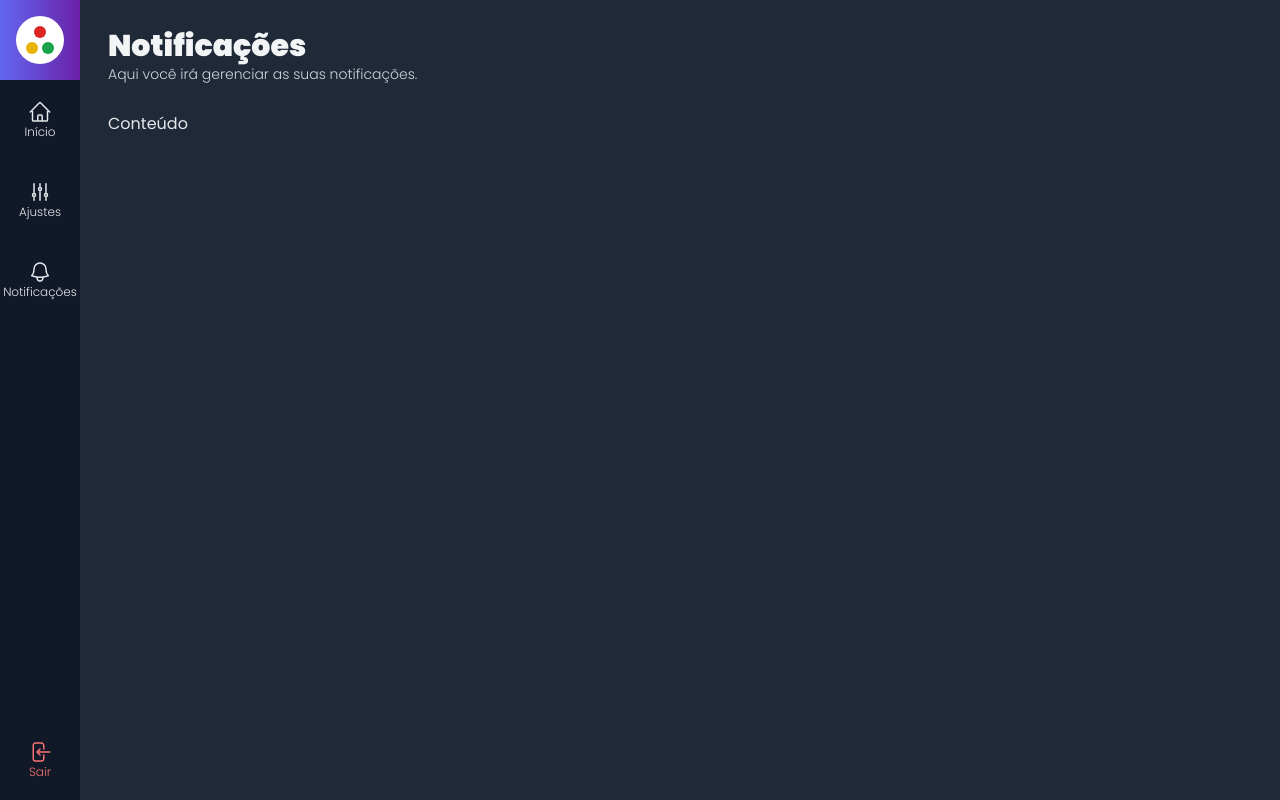
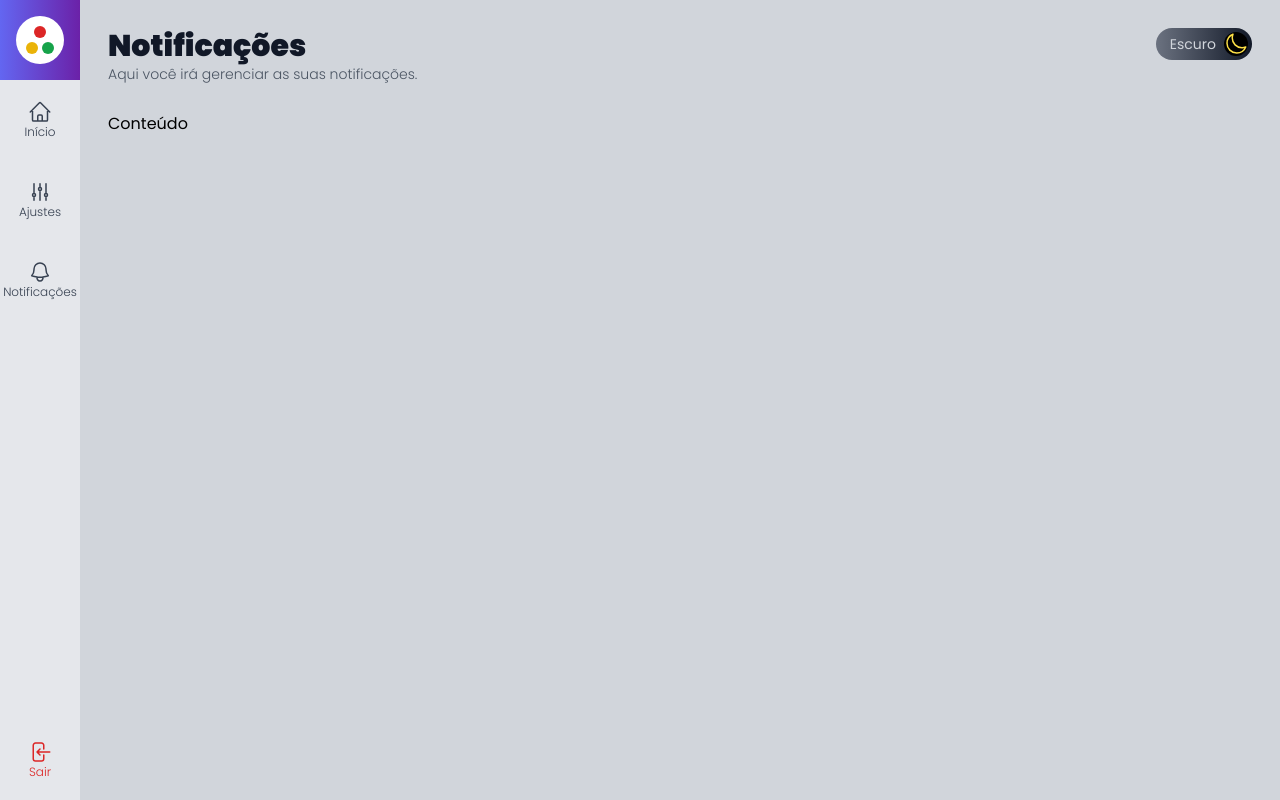
Before and after one commit to emersonhenriquedev/next-admin, a Next.js app: page /notificacoes in a window 1280 px wide. Built offline with nearby package versions, Linux system fonts and the light colour scheme.

Commit message:
context api, botao alternar tema

```diff
--- a/src/components/icons/index.tsx
+++ b/src/components/icons/index.tsx
@@ -19,3 +19,13 @@
     <svg xmlns="http://www.w3.org/2000/svg" fill="none" viewBox="0 0 24 24" strokeWidth={1.5} stroke="currentColor" className="w-6 h-6">
         <path strokeLinecap="round" strokeLinejoin="round" d="M15.75 9V5.25A2.25 2.25 0 0013.5 3h-6a2.25 2.25 0 00-2.25 2.25v13.5A2.25 2.25 0 007.5 21h6a2.25 2.25 0 002.25-2.25V15M12 9l-3 3m0 0l3 3m-3-3h12.75" />
     </svg>
+
+export const IconeSol = (tamanho = 6) =>
+    <svg xmlns="http://www.w3.org/2000/svg" fill="none" viewBox="0 0 24 24" strokeWidth={1.5} stroke="currentColor" className={`w-${tamanho} h-${tamanho}`}>
+        <path strokeLinecap="round" strokeLinejoin="round" d="M12 3v2.25m6.364.386l-1.591 1.591M21 12h-2.25m-.386 6.364l-1.591-1.591M12 18.75V21m-4.773-4.227l-1.591 1.591M5.25 12H3m4.227-4.773L5.636 5.636M15.75 12a3.75 3.75 0 11-7.5 0 3.75 3.75 0 017.5 0z" />
+    </svg>
+
+export const IconeLua = (tamanho = 6) =>
+    <svg xmlns="http://www.w3.org/2000/svg" fill="none" viewBox="0 0 24 24" strokeWidth={1.5} stroke="currentColor" className={`w-${tamanho} h-${tamanho}`}>
+        <path strokeLinecap="round" strokeLinejoin="round" d="M21.752 15.002A9.718 9.718 0 0118 15.75c-5.385 0-9.75-4.365-9.75-9.75 0-1.33.266-2.597.748-3.752A9.753 9.753 0 003 11.25C3 16.635 7.365 21 12.75 21a9.753 9.753 0 009.002-5.998z" />
+    </svg>
--- /dev/null
+++ b/src/components/template/BotaoAlternarTema.tsx
@@ -0,0 +1,40 @@
+import { IconeLua, IconeSol } from "../icons"
+
+interface BotaoAlternarTemaProps {
+    tema: string
+    alternarTema: () => void
+}
+
+export default function BotaoAlternarTema(props: BotaoAlternarTemaProps) {
+    return props.tema === 'dark' ? (
+        <div onClick={props.alternarTema} className='
+            hidden sm:flex items-center cursor-pointer
+            bg-gradient-to-r from-yellow-300 to-yellow-600
+            w-14 lg:w-24 h-8 p-1 rounded-full
+            '>
+            <div className="
+                flex items-center justify-center
+                bg-white text-yellow-600 w-6 h-6 rounded-full">
+                {IconeSol(5)}
+            </div>
+            <div className="hidden lg:flex items-center ml-4 text-white">
+                <span className="text-sm">Claro</span>
+            </div>
+        </div>
+    ) : (
+        <div onClick={props.alternarTema} className='
+            hidden sm:flex items-center justify-end cursor-pointer
+            bg-gradient-to-r from-gray-500 to-gray-900
+            w-14 lg:w-24 h-8 p-1 rounded-full
+            '>
+            <div className="hidden lg:flex items-center mr-2 text-gray-300">
+                <span className="text-sm">Escuro</span>
+            </div>
+            <div className="
+                flex items-center justify-center
+                bg-black text-yellow-300 w-6 h-6 rounded-full">
+                {IconeLua(5)}
+            </div>
+        </div>
+    )
+}
--- a/src/components/template/Cabecalho.tsx
+++ b/src/components/template/Cabecalho.tsx
@@ -1,3 +1,5 @@
+import useAppData from "../../data/hook/useAppData"
+import BotaoAlternarTema from "./BotaoAlternarTema"
 import Titulo from "./Titulo"
 
 interface CabecalhoProps {
@@ -6,9 +8,14 @@
 }
 
 export default function Cabecalho(props: CabecalhoProps) {
+    const { tema, alternarTema } = useAppData()
+
     return (
-        <div>
+        <div className="flex">
             <Titulo titulo={props.titulo} subtitulo={props.subtitulo} />
+            <div className="flex flex-grow justify-end">
+                <BotaoAlternarTema tema={tema} alternarTema={alternarTema} />
+            </div>
         </div>
     )
 }
--- a/src/components/template/Layout.tsx
+++ b/src/components/template/Layout.tsx
@@ -1,3 +1,4 @@
+import useAppData from "../../data/hook/useAppData"
 import Cabecalho from "./Cabecalho"
 import Conteudo from "./Conteudo"
 import MenuLateral from "./MenuLateral"
@@ -9,8 +10,9 @@
 }
 
 export default function Layout(props: LayoutProps) {
+    const { tema } = useAppData()
     return (
-        <div className="dark flex h-screen w-screen">
+        <div className={`${tema} flex h-screen w-screen`}>
             <MenuLateral />
             <div className="flex flex-col w-full p-7 bg-gray-300 dark:bg-gray-800">
                 <Cabecalho titulo={props.titulo} subtitulo={props.subtitulo} />
--- /dev/null
+++ b/src/data/context/AppContext.tsx
@@ -0,0 +1,27 @@
+import { createContext, useState } from "react";
+
+type Tema = 'dark' | ''
+
+interface AppContextProps {
+    tema: Tema
+    alternarTema: () => void
+}
+
+const AppContext = createContext<AppContextProps>({})
+
+export function AppProvider(props) {
+    const [tema, setTema] = useState<Tema>('')
+
+    function alternarTema() {
+        setTema(tema === '' ? 'dark' : '')
+    }
+
+    return (
+        <AppContext.Provider value={{ tema, alternarTema }}>
+            {props.children}
+        </AppContext.Provider>
+    )
+}
+
+export default AppContext
+export const AppConsumer = AppContext.Consumer
--- /dev/null
+++ b/src/data/hook/useAppData.ts
@@ -0,0 +1,6 @@
+import { useContext } from "react";
+import AppContext from "../context/AppContext";
+
+const useAppData = () => useContext(AppContext)
+
+export default useAppData
--- a/src/pages/_app.tsx
+++ b/src/pages/_app.tsx
@@ -1,6 +1,11 @@
 import '../styles/globals.css'
 import type { AppProps } from 'next/app'
+import { AppProvider } from '../data/context/AppContext'
 
 export default function App({ Component, pageProps }: AppProps) {
-  return <Component {...pageProps} />
+  return (
+    <AppProvider>
+      <Component {...pageProps} />
+    </AppProvider>
+  )
 }
--- a/src/pages/notificacoes.tsx
+++ b/src/pages/notificacoes.tsx
@@ -1,4 +1,5 @@
 import Layout from "../components/template/Layout"
+import useAppData from "../data/hook/useAppData"
 
 export default function Notificacoes() {
   return (
```
